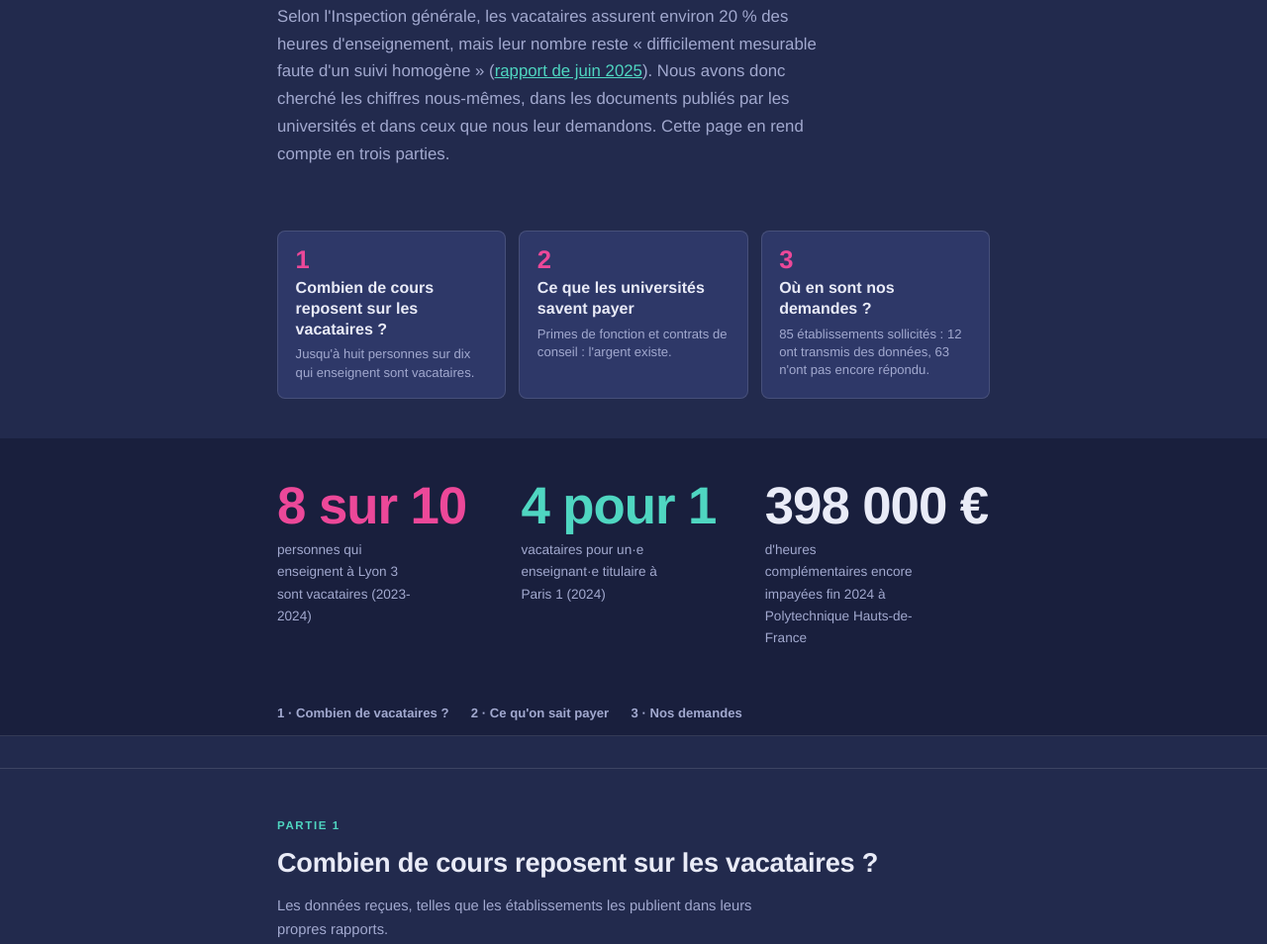
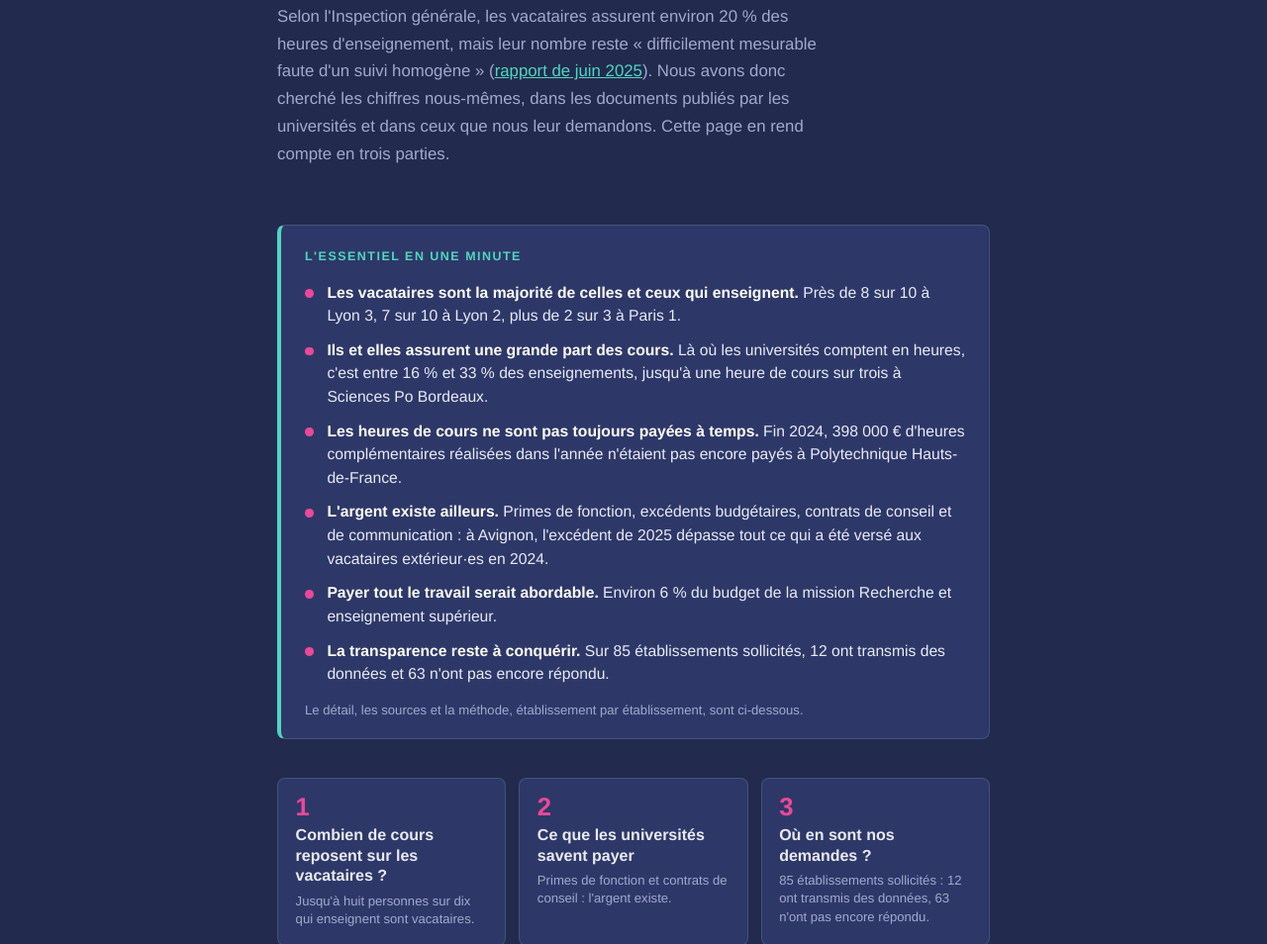
Before and after one commit to jesuislea/jesuislea.fr, a plain HTML site: page transparence.html in a window 1280 px wide. Shown: the part 360-1314 px from the top of the page at 99% size. Drawn offline with Linux system fonts and the light colour scheme.

Commit message:
Transparence : encadré « L'essentiel en une minute » en haut de page

```diff
--- a/transparence.html
+++ b/transparence.html
@@ -179,6 +179,15 @@
   .dix .dl b{color:var(--rose)}
   .fiches>*{min-width:0}.ap-nom{min-width:0;overflow-wrap:anywhere}
   @media (max-width:640px){.tag{white-space:normal;display:inline-block;max-width:100%}}
+  .essentiel{padding:1.6rem 0 .4rem}
+  .essentiel .boite{background:var(--surface);border:1px solid var(--trait);border-left:4px solid var(--aqua);border-radius:8px;padding:1.3rem 1.5rem 1.1rem}
+  .essentiel h2{font-family:var(--sans);font-size:.78rem;letter-spacing:.12em;text-transform:uppercase;color:var(--aqua);font-weight:700;margin:0 0 .9rem}
+  .essentiel ul{list-style:none;margin:0;padding:0;display:grid;gap:.7rem}
+  .essentiel li{position:relative;padding-left:1.4rem;font-family:var(--sans);font-size:.98rem;line-height:1.5;color:var(--clair)}
+  .essentiel li::before{content:"";position:absolute;left:0;top:.55em;width:.55rem;height:.55rem;border-radius:50%;background:var(--rose)}
+  .essentiel li strong{color:#fff}
+  .essentiel li a{color:var(--aqua)}
+  .essentiel .suite{font-family:var(--sans);font-size:.82rem;color:var(--doux);margin:.9rem 0 0}
 </style>
 </head>
 <body>
@@ -192,6 +201,19 @@
     <p class="chapo">Selon l'Inspection générale, les vacataires assurent environ 20 % des heures d'enseignement, mais leur nombre reste « difficilement mesurable faute d'un suivi homogène » (<a href="https://www.education.gouv.fr/igesr/les-charges-d-enseignement-vacataires-dans-les-etablissements-du-superieur-465621">rapport de juin 2025</a>). Nous avons donc cherché les chiffres nous-mêmes, dans les documents publiés par les universités et dans ceux que nous leur demandons. Cette page en rend compte en trois parties.</p>
   </div>
 </header>
+
+<section class="essentiel" aria-labelledby="essentiel-titre"><div class="wrap"><div class="boite">
+  <h2 id="essentiel-titre">L'essentiel en une minute</h2>
+  <ul>
+    <li><strong>Les vacataires sont la majorité de celles et ceux qui enseignent.</strong> Près de 8 sur 10 à Lyon 3, 7 sur 10 à Lyon 2, plus de 2 sur 3 à Paris 1.</li>
+    <li><strong>Ils et elles assurent une grande part des cours.</strong> Là où les universités comptent en heures, c'est entre 16 % et 33 % des enseignements, jusqu'à une heure de cours sur trois à Sciences Po Bordeaux.</li>
+    <li><strong>Les heures de cours ne sont pas toujours payées à temps.</strong> Fin 2024, 398 000 € d'heures complémentaires réalisées dans l'année n'étaient pas encore payés à Polytechnique Hauts-de-France.</li>
+    <li><strong>L'argent existe ailleurs.</strong> Primes de fonction, excédents budgétaires, contrats de conseil et de communication : à Avignon, l'excédent de 2025 dépasse tout ce qui a été versé aux vacataires extérieur·es en 2024.</li>
+    <li><strong>Payer tout le travail serait abordable.</strong> Environ 6 % du budget de la mission Recherche et enseignement supérieur.</li>
+    <li><strong>La transparence reste à conquérir.</strong> Sur 85 établissements sollicités, 12 ont transmis des données et 63 n'ont pas encore répondu.</li>
+  </ul>
+  <p class="suite">Le détail, les sources et la méthode, établissement par établissement, sont ci-dessous.</p>
+</div></div></section>
 
 <nav class="sommaire"><div class="wrap">
   <a href="#partie1"><span class="num">1</span><b>Combien de cours reposent sur les vacataires ?</b><span>Jusqu'à huit personnes sur dix qui enseignent sont vacataires.</span></a>
```
